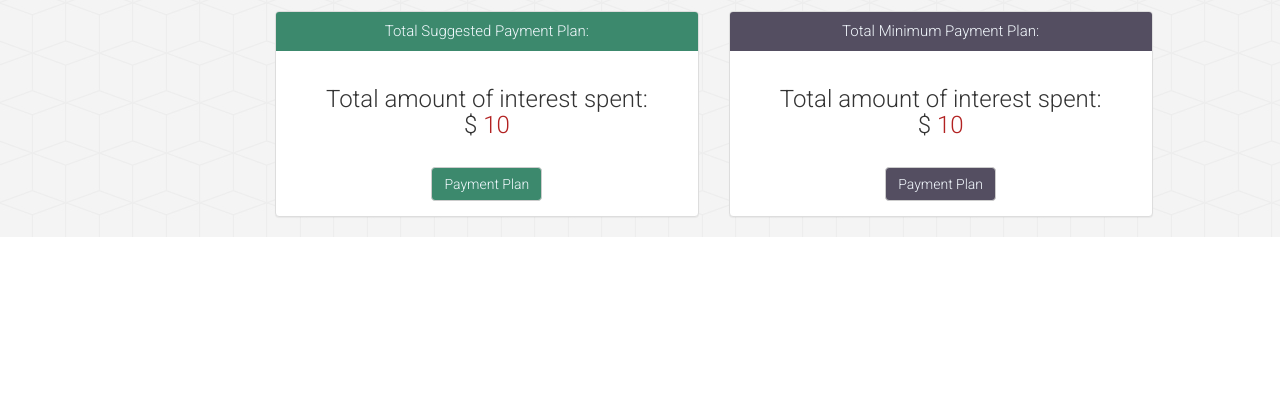
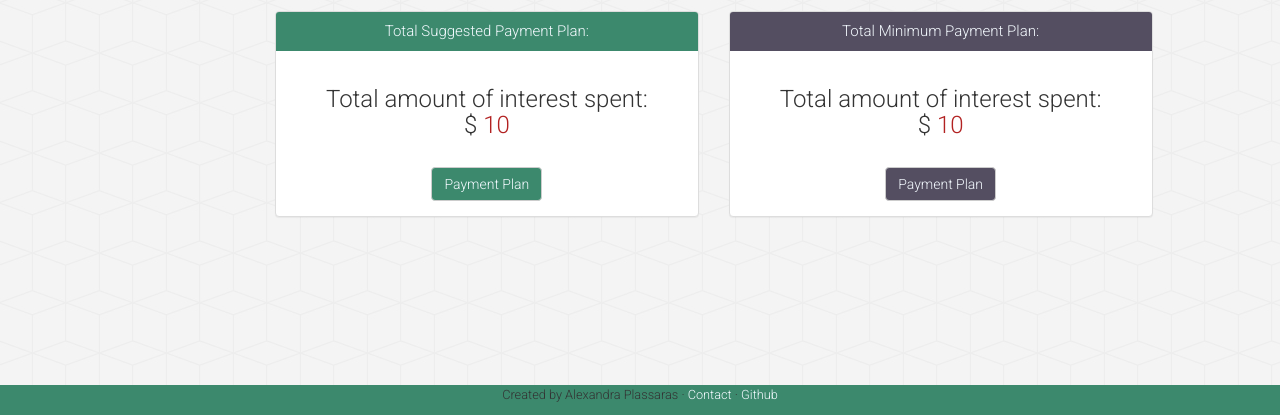
Before and after one commit to amp5/Ikura, a Flask app: template templates/dashboard.html in a window 1280 px wide. Shown: the part 660-1075 px from the top of the page. Before the commit the page ends 897 px from the top, so only its background shows below. Run offline with Flask 2, Linux system fonts and the light colour scheme; tables that the repository leaves empty hold one stand-in row (values such as "Sample post"); the template is opened without the code that fills it: values that come from a table or form of the project are taken from there, most other values are stand-ins (such as "Sample title", 1, 10 or a date in 2020); some libraries are stand-ins or nearby versions.

Commit message:
Added footer contact info

```diff
--- a/server.py
+++ b/server.py
@@ -139,7 +139,7 @@ def dashboard():
 
             for item in range(amt_of_cards):
                 card = user_card_dict_py.values()[0][item]
-                print "what is card", card
+                # print "what is card", card
                 interest = card.values()[0].values()[0][1]
                 print "what is interest", interest
                 all_interest_sugg = total_sugg_int_amt_paid(interest)
@@ -299,16 +299,7 @@ def update_dashboard_int():
 
     return redirect('/dashboard')
 
-# @app.route('/d3')
-# def d3():
-#     """practice for d3"""
-#     return render_template('d3_study.html')
 
-
-# @app.route('/highcharts')
-# def highcharts():
-#     """practice for highcharts"""
-#     return render_template('highcharts.html')
 
 
 
--- a/static/style.css
+++ b/static/style.css
@@ -1,7 +1,35 @@
+/*html, body, #container { height: 100%; }
+body > #container { height: auto; min-height: 100%; }*/
+
 body {
   font: 15px sans-serif;
   background-color: lightgrey;
   font-family: 'Roboto', sans-serif;
+}
+
+html, body {
+    height: 100%;
+}
+.wrapper {
+    min-height: 100%;
+    height: auto !important;
+    margin: 0 auto 50px; /* the bottom margin is the negative value of the footer's height */
+    /*padding: 0 0 100px;*/
+    padding-bottom: 10%;
+}
+/*.footer {
+    height: 10px;
+}*/
+
+
+#footer {
+        height: 60px;
+        background-color: #3C896D;
+        clear: both;
+        position: relative;
+        z-index: 10;
+        height: 2em;
+        margin-top: -2em;
     }
 
 div.bar {
@@ -11,6 +39,11 @@
     background-color: black;
     margin-right: 2px;
 }
+
+div.footer{
+    margin-bottom: 70px;
+}
+
 
     .axis path,
     .axis line {
@@ -62,6 +95,12 @@
     .navbar-static-top {
         background-color: #3C896D
 
+    }
+
+    .navbar-fixed-bottom {
+        background-color: #3C896D;
+        border-color:#3C896D;
+        padding: -75px;
     }
 
     .navbar-default .navbar-brand,
--- a/templates/base.html
+++ b/templates/base.html
@@ -36,8 +36,10 @@
     <link href='http://fonts.googleapis.com/css?family=Comfortaa:700|Roboto:300' rel='stylesheet' type='text/css'>
   </head>
 
-  <body background="../static/cubes.png"
- class='with-3d-shadow with-transitions'>
+  <body background="../static/cubes.png" class='with-3d-shadow with-transitions'>
+    <div class="wrapper">
+
+
      <nav class="navbar navbar-default navbar-static-top ">
       <div class="container-fluid">
         <!-- Brand and toggle get grouped for better mobile display -->
@@ -75,9 +77,17 @@
 
     {% block content %}
     {% endblock %}
+  </div>
 
 
+  <div id="footer">
+    <footer class="footer">
+      <p class="text-center"><small>Created by Alexandra Plassaras &middot; <a href="mailto:aplassaras@gmail.com" target="_blank">Contact</a> &middot; <a href="https://github.com/amp5/Ikura" target="_blank">Github</a></small></p>
+    </footer>
+  </div>
+
   </body>
+
 </html>
 
 
```
Lines whose indentation alone changed are shown as unchanged.
